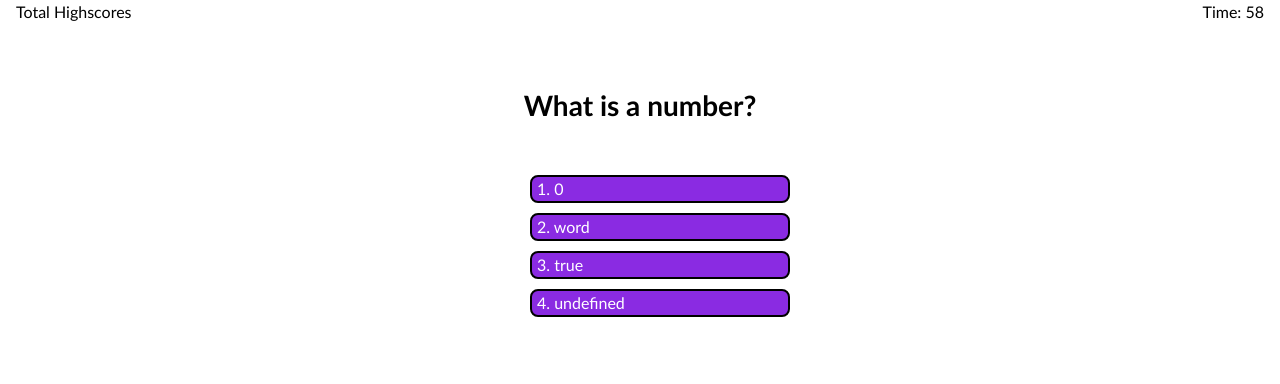
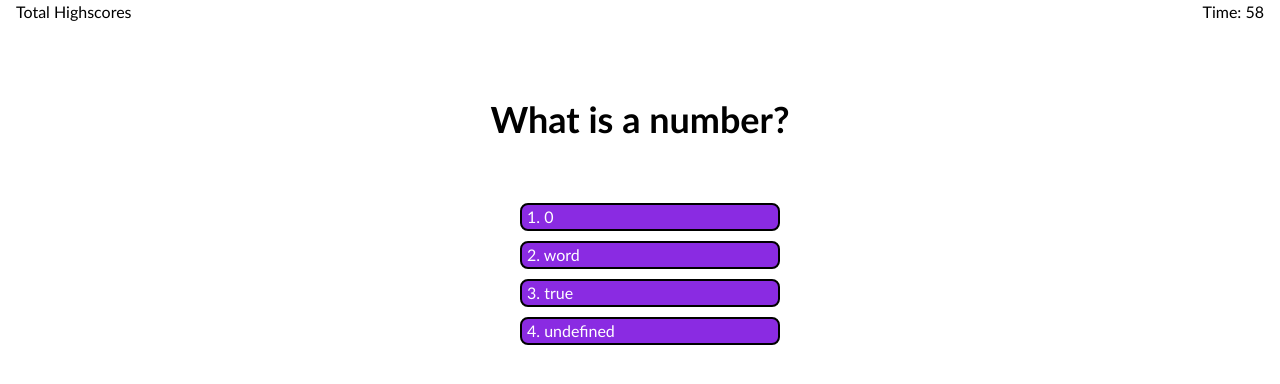
Before and after one commit to DavidPeguero/Coding-Quiz, a plain HTML site: page index.html in a window 1280 px wide. Both pictures are taken after a click on the button "Play". Drawn offline with Linux system fonts and the light colour scheme.

```diff
--- a/assets/css/style.css
+++ b/assets/css/style.css
@@ -27,11 +27,13 @@ body {
 }
 
 .question, .ask-initials, .play-game, .score-list{
-    font-size: 28px;
+    font-size: 36px;
     font-weight: 800;
 }
 
 .answers{
+    position: relative;
+    left: -10px;
     display: flex;
     min-width: 300px;
     flex-direction: column;
--- a/index.html
+++ b/index.html
@@ -5,7 +5,7 @@
     <meta http-equiv="X-UA-Compatible" content="IE=edge">
     <meta name="viewport" content="width=device-width, initial-scale=1.0">
     <link rel="stylesheet" href="assets/css/style.css">
-    <title>Document</title>
+    <title>Coding Quiz</title>
 </head>
 <body>
     <section class="top-bar">
```
